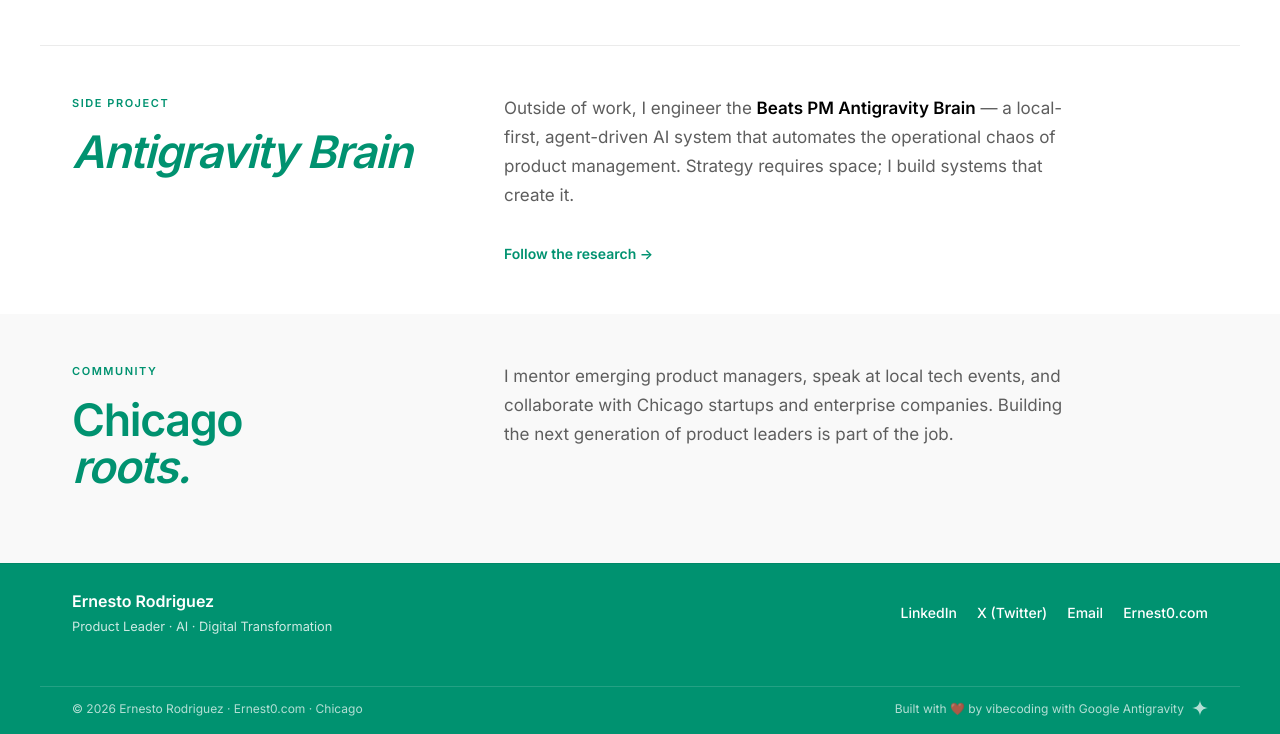
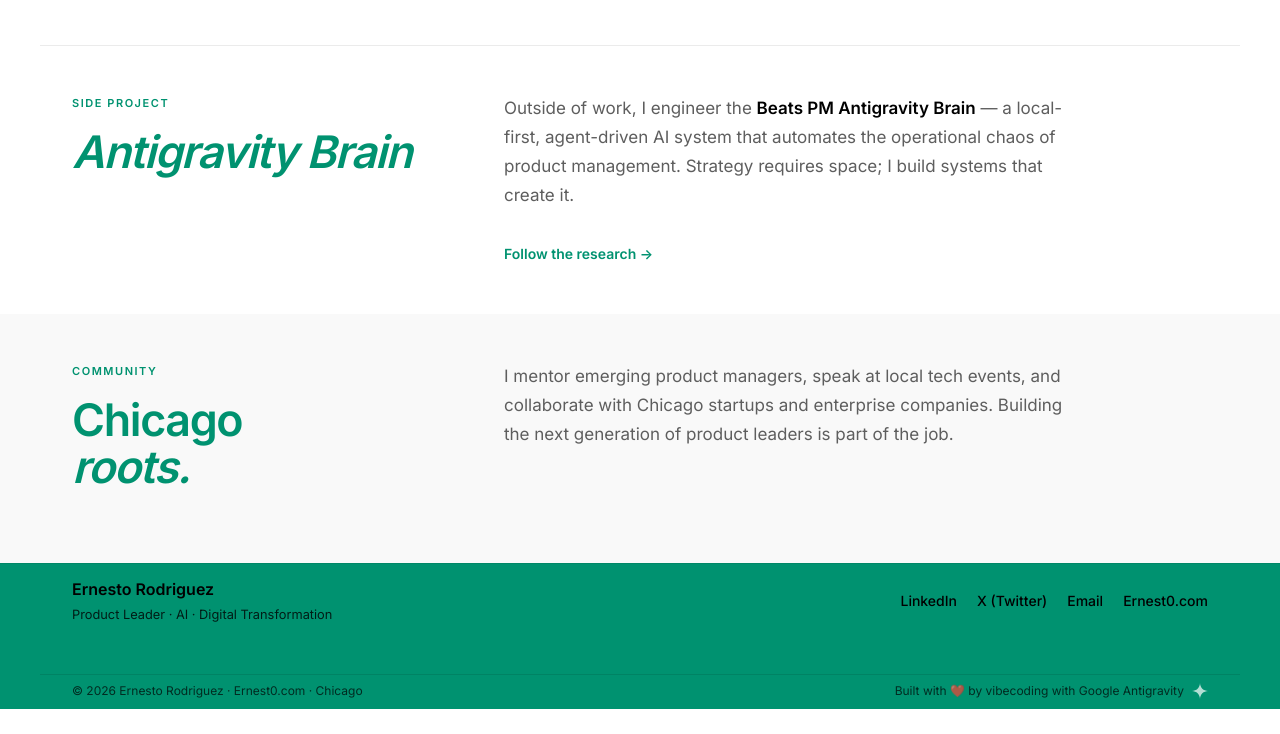
Before and after one commit to officebeats/ernesto-portfolio, a plain HTML site: page index.html in a window 1280 px wide. Shown: the part 3656-4390 px from the top of the page. After the commit the page ends 4365 px from the top, so only its background shows below. Drawn offline with Linux system fonts and the light colour scheme.

Commit message:
style: footer black text, tighter spacing

```diff
--- a/styles.css
+++ b/styles.css
@@ -1099,18 +1099,18 @@
 /* ═══════════ Footer — BCG Green ═══════════ */
 .footer {
   background-color: #009270;
-  color: #fff;
+  color: #000;
 }
 
 .footer h2,
 .footer p,
 .footer a,
 .footer .footer-attribution {
-  color: #fff;
+  color: #000;
 }
 
 .footer a:hover {
-  opacity: 0.8;
+  opacity: 0.6;
 }
 
 .footer .ag-logo {
@@ -1118,7 +1118,7 @@
 }
 
 .footer {
-  padding: 1.5rem 0 1rem;
+  padding: 0.75rem 0 0.5rem;
 }
 
 .footer-inner {
@@ -1146,9 +1146,9 @@
 }
 
 .footer-bottom {
-  padding-top: 0.75rem;
-  margin-top: 0.75rem;
-  border-top: 1px solid rgba(255,255,255,0.2);
+  padding-top: 0.4rem;
+  margin-top: 0.4rem;
+  border-top: 1px solid rgba(0,0,0,0.15);
   display: flex;
   justify-content: space-between;
   align-items: center;
```
